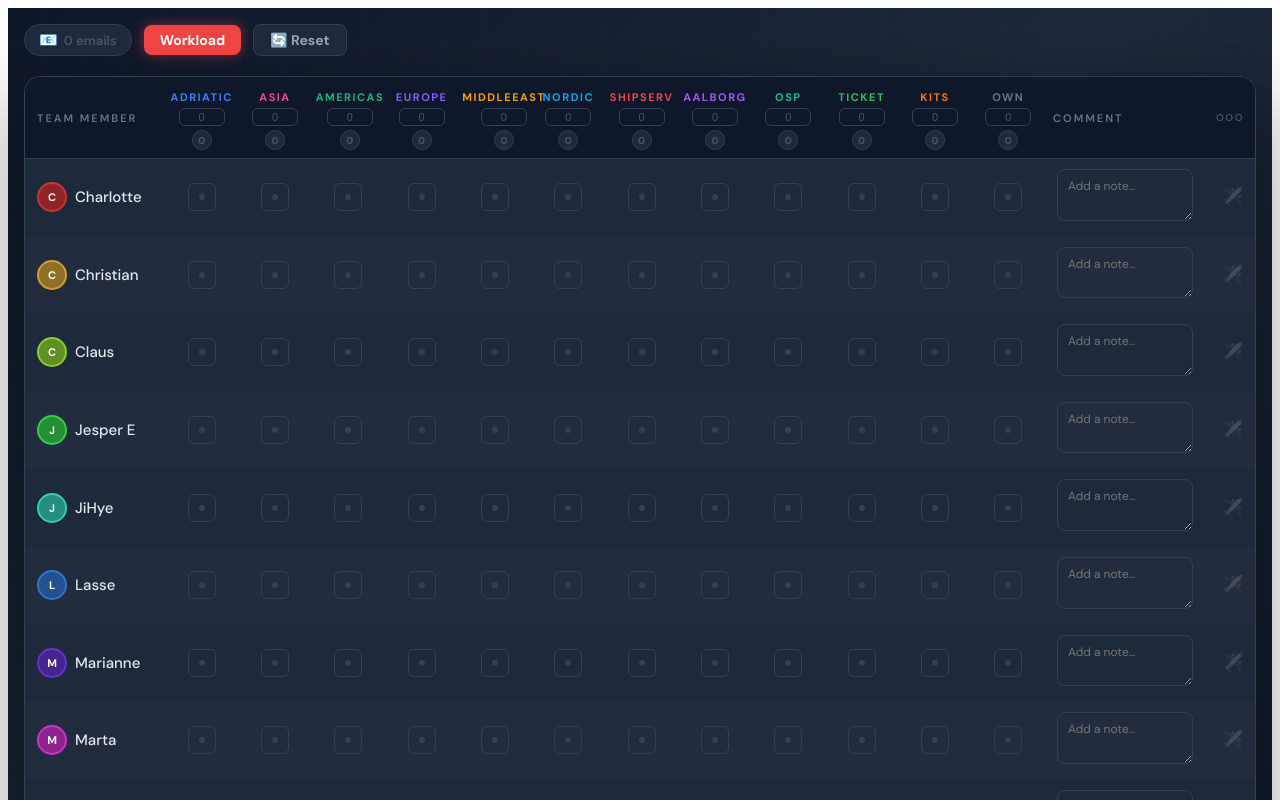
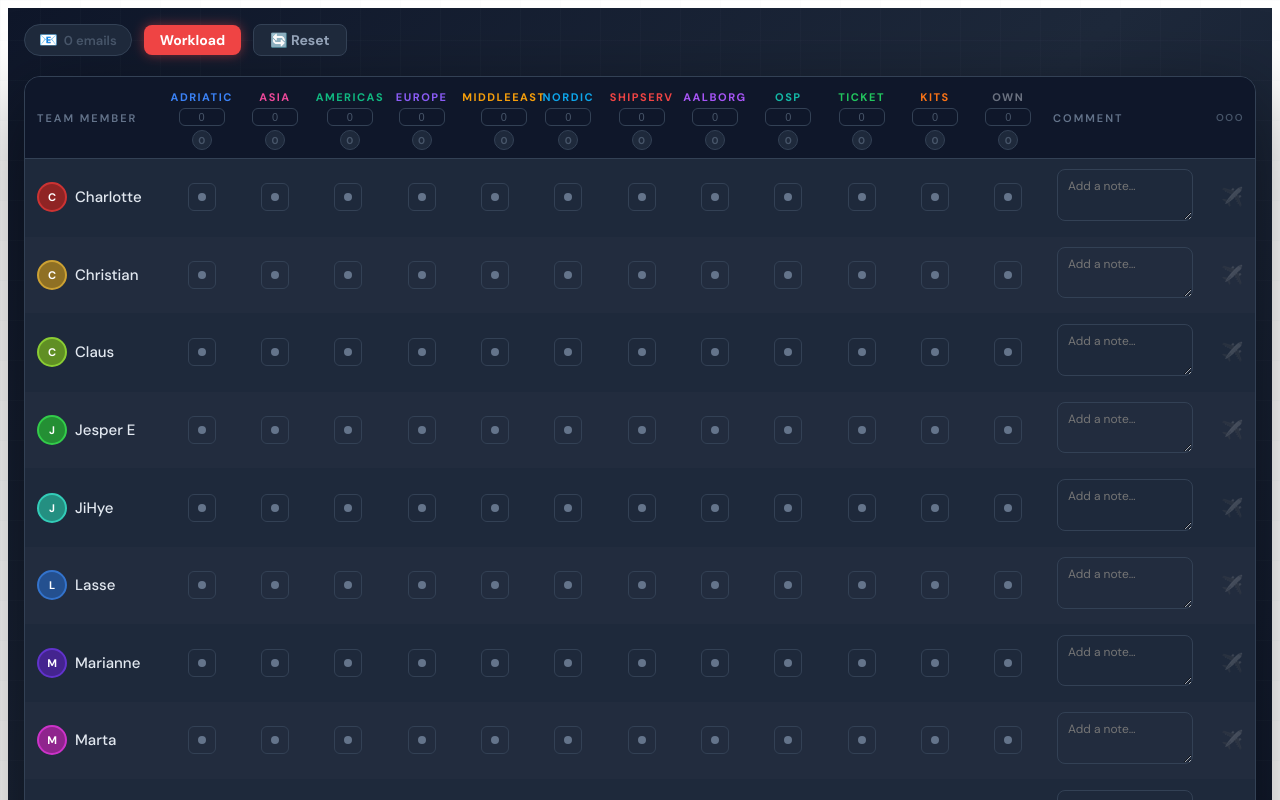
Before and after one commit to sebastian-DS25/Workload-board, a React (Vite) app: page / in a window 1280 px wide. Shown: the top 800 px of the page. Built offline with nearby package versions, Linux system fonts and the light colour scheme; no server answers; the database is empty.

Commit message:
Making the dots more visible when not active

```diff
--- a/src/App.jsx
+++ b/src/App.jsx
@@ -419,8 +419,9 @@ export default function App() {
                                 </svg>
                               ) : (
                                 <div style={{
-                                  width: 6, height: 6, borderRadius: "50%",
-                                  background: hovered && canEdit ? "#475569" : "#334155",
+                                  width: 8, height: 8, borderRadius: "50%",
+                                  background: hovered && canEdit ? "#94a3b8" : "#64748b",
+                                  boxShadow: hovered && canEdit ? "0 0 6px #94a3b8" : "none",
                                 }} />
                               )}
                             </button>
```
